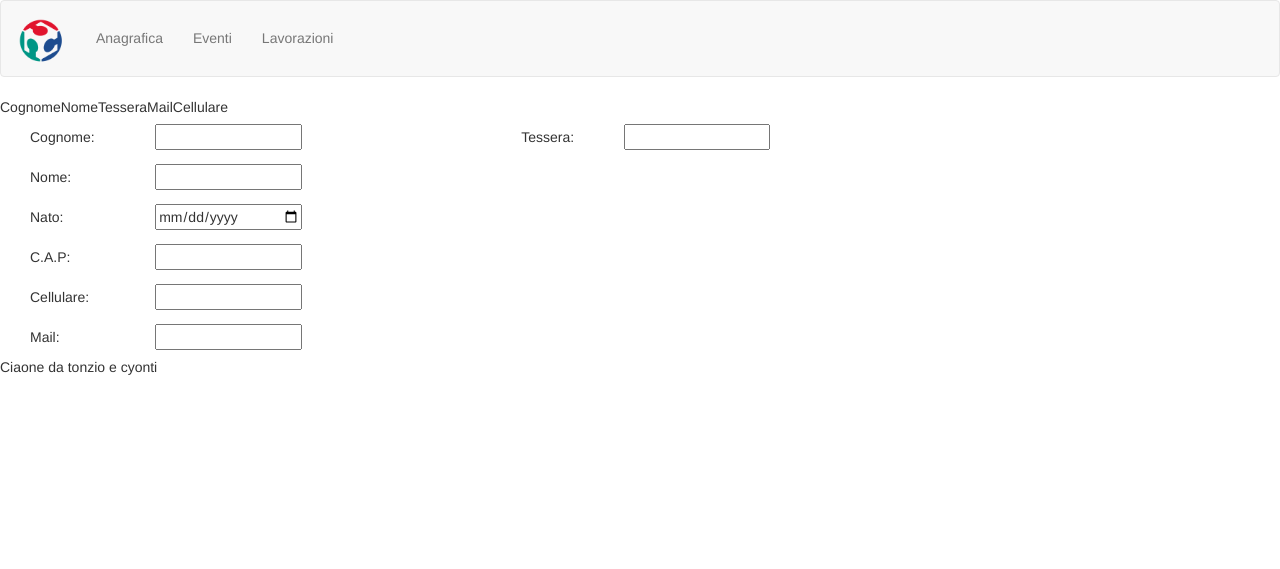
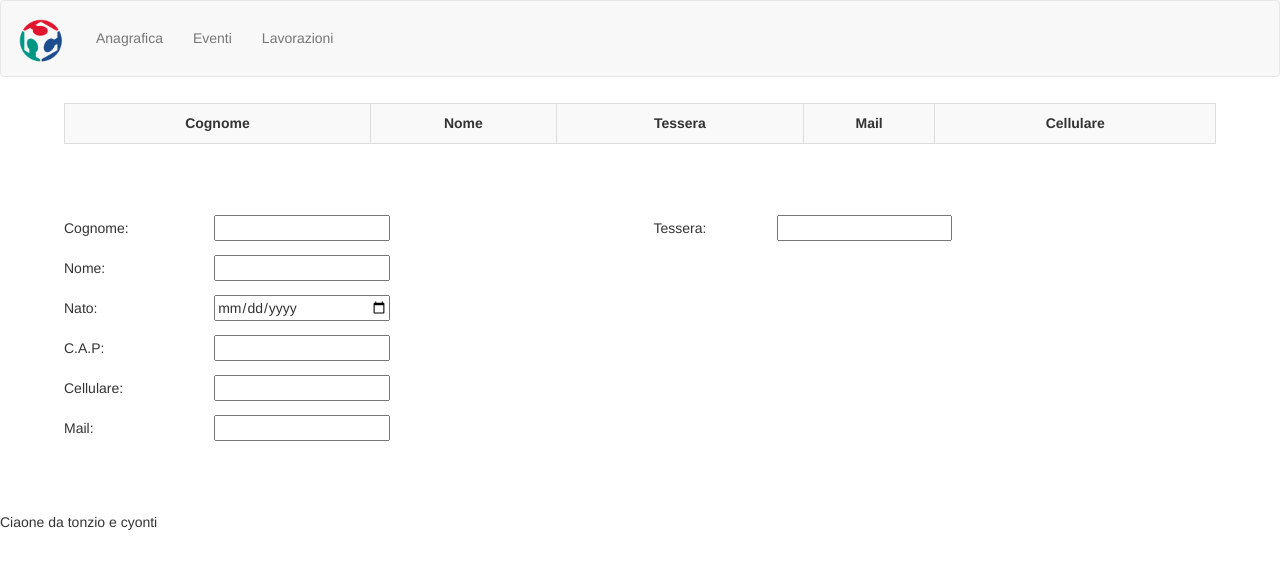
Before and after one commit to DavideTonin99/gestionaleFabLab, a Django app: page /anagrafica/ in a window 1280 px wide. Shown: the top 569 px of the page. Run offline with Django 3.2, Linux system fonts and the light colour scheme; lists and menus that the app fills with data are empty; some libraries are stand-ins or nearby versions.

Commit message:
Fix the graphic of the users info table in anagrafica.html page

```diff
--- a/gestionaleapp/static/style.css
+++ b/gestionaleapp/static/style.css
@@ -16,14 +16,20 @@
 }
 
 /* Pagina anagrafica */
-.insert-table {
-    margin-left: 30px;
-    width: 75%;
+table {
+    margin-top: 2%;
+    margin-left: 5%;
+    margin-bottom: 5%;
+    width: 90%;
 }
 
-.insert-table tr {
+table tr {
     height: 40px;
     vertical-align: middle;
+}
+
+.users-table th {
+	text-align: center;
 }
 
 input {
--- a/gestionaleapp/templates/gestionaleapp/anagrafica.html
+++ b/gestionaleapp/templates/gestionaleapp/anagrafica.html
@@ -4,13 +4,13 @@
 {% block pagename %} <img class="logo" src="{% static 'gestionaleapp/logo_fablab.png' %}"> {% endblock %}
 
 {% block content %}
-    <table>
+    <table class="table-bordered table-striped users-table">
         <tr>
-            <td>Cognome</td>
-            <td>Nome</td>
-            <td>Tessera</td>
-            <td>Mail</td>
-            <td>Cellulare</td>
+            <th>Cognome</th>
+            <th>Nome</th>
+            <th>Tessera</th>
+            <th>Mail</th>
+            <th>Cellulare</th>
         </tr>
     {% for user in users %}
         <tr>
```
